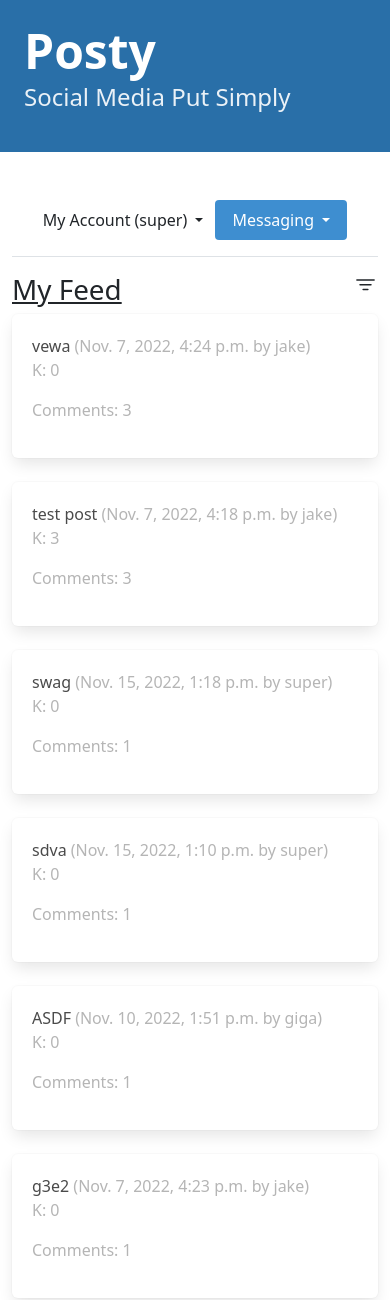
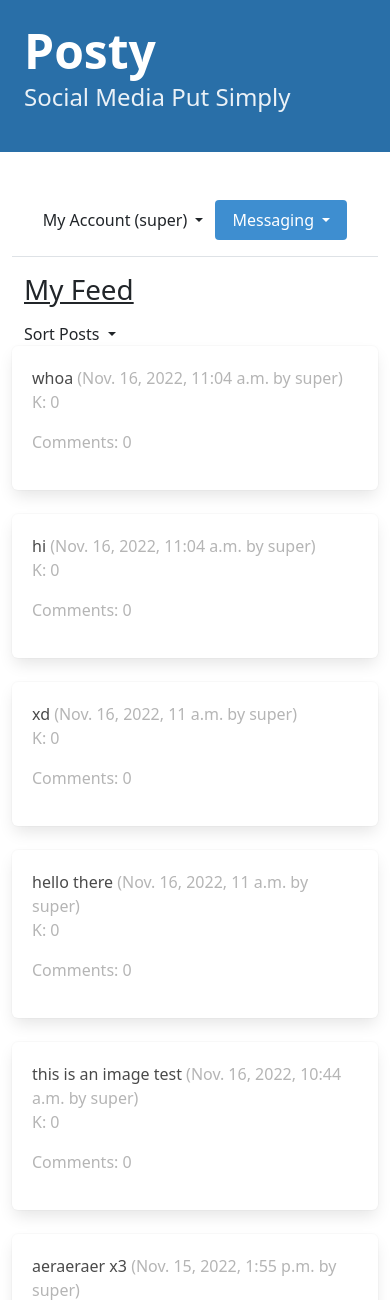
Before and after one commit to cake-dev/posty, a Django app: page / in a window 390 px wide. Shown: the top 1300 px of the page. Run offline with Django 4.2, Linux system fonts and the light colour scheme; a user stored in the database is signed in; data comes from the database, SQL or seed files in the repository; both versions use the stored data as it was after the commit; some libraries are stand-ins or nearby versions.

Commit message:
feed sorting working

```diff
--- a/posty/views.py
+++ b/posty/views.py
@@ -11,21 +11,27 @@ def dashboard(request):
     # form = PostForm(request.POST or None)
     # if request.method == "POST":
     form = PostForm(request.POST, request.FILES)
+    sorting = request.GET.get("sort")
     if form.is_valid():
         img = form.cleaned_data["image"]
         body = form.cleaned_data["body"]
         post = Post.objects.create(user=request.user, image=img, body=body)
         post.save()
         return redirect("posty:dashboard")
-        # if form.is_valid():
-        #     post = form.save(commit=False)
-        #     post.user = request.user
-        #     post.save()
-        #     return redirect("posty:dashboard")
+
+    ordering = {
+        "date_sort": "-created_at",
+        "karma_sort": "-post_karma",
+        "comment_sort": "-comment_count",
+        None: "-created_at",
+    }
+    # followed_posts = Post.objects.filter(
+    #     user__profile__in=request.user.profile.follows.all()
+    # ).order_by("-created_at")
 
     followed_posts = Post.objects.filter(
         user__profile__in=request.user.profile.follows.all()
-    ).order_by("-created_at")
+    ).order_by(ordering[sorting])
 
     return render(
         request,
--- a/templates/posty/dashboard.html
+++ b/templates/posty/dashboard.html
@@ -3,20 +3,59 @@
 {% block content %}
     {% load static %}
     <div class="column">
-        <h1>
-            <u>My Feed</u>
-            {% comment %} Filter {% endcomment %}
-            <svg xmlns="http://www.w3.org/2000/svg"
-                 width="25"
-                 height="25"
-                 fill="currentColor"
-                 id="filter"
-                 viewBox="0 0 16 16">
-                <path d="M6 10.5a.5.5 0 0 1 .5-.5h3a.5.5 0 0 1 0 1h-3a.5.5 0 0 1-.5-.5zm-2-3a.5.5 0 0 1 .5-.5h7a.5.5 0 0 1 0 1h-7a.5.5 0 0 1-.5-.5zm-2-3a.5.5 0 0 1 .5-.5h11a.5.5 0 0 1 0 1h-11a.5.5 0 0 1-.5-.5z"/>
-            </svg>
-        </h1>
+        <div class="container">
+            <div class="row">
+                <div class="col-sm-4">
+                    <h1>
+                        <u>My Feed</u>
+                    </h1>
+                </div>
+                {% comment %} Filter {% endcomment %}
+                <div class="col-sm-4" style="margin-top:2%;">
+                    <div class="dropdown text-end">
+                        <a href="#"
+                           class="d-block link-dark text-decoration-none dropdown-toggle"
+                           id="dropdownUser1"
+                           data-bs-toggle="dropdown"
+                           aria-expanded="false">
+                            Sort Posts
+                        </a>
+                        <ul class="dropdown-menu text-small" aria-labelledby="dropdownUser1">
+                            <li>
+                                <h6 class="dropdown-header">Select Sorting</h6>
+                            </li>
+                            <form method="get" action="{% url 'posty:dashboard' %}">
+                                {% csrf_token %}
+                                <li>
+                                    <button class="dropdown-item"
+                                            href="#"
+                                            type="submit"
+                                            value="date_sort"
+                                            name="sort">Most Recent</button>
+                                </li>
+                                <li>
+                                    <button class="dropdown-item"
+                                            href="#"
+                                            type="submit"
+                                            value="karma_sort"
+                                            name="sort">Karma Score</button>
+                                </li>
+                                <li>
+                                    <button class="dropdown-item"
+                                            href="#"
+                                            type="submit"
+                                            value="comment_sort"
+                                            name="sort">Comment Count</button>
+                                </li>
+                            </form>
+                        </ul>
+                    </div>
+                </div>
+            </div>
+        </div>
         <ul id="posts">
-            {% for post in posts.all|dictsortreversed:"comment_count" %}
+            {% comment %} {% for post in posts.all|dictsortreversed:"comment_count" %} {% endcomment %}
+            {% for post in posts.all %}
                 <li class="post_element">
                     <a class="post" href="{% url 'posty:post_detail' post.pk %}">
                         <div class="box">
@@ -33,86 +72,6 @@
                 </li>
             {% endfor %}
         </ul>
-    </div>
-    <div id="filterModal" class="modal">
-        <!-- Modal content -->
-        <div class="modal-content">
-            <span class="close">&times;</span>
-            <div id="karma">
-                <p>
-                    Karma:
-                    <svg xmlns="http://www.w3.org/2000/svg"
-                         id="karmaFilterOff"
-                         width="16"
-                         height="16"
-                         fill="currentColor"
-                         class="bi bi-x-lg"
-                         viewBox="0 0 16 16">
-                        <path d="M2.146 2.854a.5.5 0 1 1 .708-.708L8 7.293l5.146-5.147a.5.5 0 0 1 .708.708L8.707 8l5.147 5.146a.5.5 0 0 1-.708.708L8 8.707l-5.146 5.147a.5.5 0 0 1-.708-.708L7.293 8 2.146 2.854Z"/>
-                    </svg>
-                    <svg xmlns="http://www.w3.org/2000/svg"
-                         id="karmaFilterLowhigh"
-                         class="filterLowHigh"
-                         width="16"
-                         height="16"
-                         fill="currentColor"
-                         class="bi bi-sort-numeric-down"
-                         viewBox="0 0 16 16">
-                        <path d="M12.438 1.668V7H11.39V2.684h-.051l-1.211.859v-.969l1.262-.906h1.046z"/>
-                        <path fill-rule="evenodd" d="M11.36 14.098c-1.137 0-1.708-.657-1.762-1.278h1.004c.058.223.343.45.773.45.824 0 1.164-.829 1.133-1.856h-.059c-.148.39-.57.742-1.261.742-.91 0-1.72-.613-1.72-1.758 0-1.148.848-1.835 1.973-1.835 1.09 0 2.063.636 2.063 2.687 0 1.867-.723 2.848-2.145 2.848zm.062-2.735c.504 0 .933-.336.933-.972 0-.633-.398-1.008-.94-1.008-.52 0-.927.375-.927 1 0 .64.418.98.934.98z"/>
-                        <path d="M4.5 2.5a.5.5 0 0 0-1 0v9.793l-1.146-1.147a.5.5 0 0 0-.708.708l2 1.999.007.007a.497.497 0 0 0 .7-.006l2-2a.5.5 0 0 0-.707-.708L4.5 12.293V2.5z"/>
-                    </svg>
-                    <svg xmlns="http://www.w3.org/2000/svg"
-                         id="karmaFilterHighLow"
-                         class="filterHighLow"
-                         width="16"
-                         height="16"
-                         fill="currentColor"
-                         class="bi bi-sort-numeric-down-alt"
-                         viewBox="0 0 16 16">
-                        <path fill-rule="evenodd" d="M11.36 7.098c-1.137 0-1.708-.657-1.762-1.278h1.004c.058.223.343.45.773.45.824 0 1.164-.829 1.133-1.856h-.059c-.148.39-.57.742-1.261.742-.91 0-1.72-.613-1.72-1.758 0-1.148.848-1.836 1.973-1.836 1.09 0 2.063.637 2.063 2.688 0 1.867-.723 2.848-2.145 2.848zm.062-2.735c.504 0 .933-.336.933-.972 0-.633-.398-1.008-.94-1.008-.52 0-.927.375-.927 1 0 .64.418.98.934.98z"/>
-                        <path d="M12.438 8.668V14H11.39V9.684h-.051l-1.211.859v-.969l1.262-.906h1.046zM4.5 2.5a.5.5 0 0 0-1 0v9.793l-1.146-1.147a.5.5 0 0 0-.708.708l2 1.999.007.007a.497.497 0 0 0 .7-.006l2-2a.5.5 0 0 0-.707-.708L4.5 12.293V2.5z"/>
-                    </svg>
-                </p>
-            </div>
-            <div id="comments">
-                <p>
-                    Comments:
-                    <svg xmlns="http://www.w3.org/2000/svg"
-                         id="commentsFilterOff"
-                         width="16"
-                         height="16"
-                         fill="currentColor"
-                         class="bi bi-x-lg"
-                         viewBox="0 0 16 16">
-                        <path d="M2.146 2.854a.5.5 0 1 1 .708-.708L8 7.293l5.146-5.147a.5.5 0 0 1 .708.708L8.707 8l5.147 5.146a.5.5 0 0 1-.708.708L8 8.707l-5.146 5.147a.5.5 0 0 1-.708-.708L7.293 8 2.146 2.854Z"/>
-                    </svg>
-                    <svg xmlns="http://www.w3.org/2000/svg"
-                         id="commentsFilterLowhigh"
-                         class="filterLowHigh"
-                         width="16"
-                         height="16"
-                         fill="currentColor"
-                         class="bi bi-sort-numeric-down"
-                         viewBox="0 0 16 16">
-                        <path d="M12.438 1.668V7H11.39V2.684h-.051l-1.211.859v-.969l1.262-.906h1.046z"/>
-                        <path fill-rule="evenodd" d="M11.36 14.098c-1.137 0-1.708-.657-1.762-1.278h1.004c.058.223.343.45.773.45.824 0 1.164-.829 1.133-1.856h-.059c-.148.39-.57.742-1.261.742-.91 0-1.72-.613-1.72-1.758 0-1.148.848-1.835 1.973-1.835 1.09 0 2.063.636 2.063 2.687 0 1.867-.723 2.848-2.145 2.848zm.062-2.735c.504 0 .933-.336.933-.972 0-.633-.398-1.008-.94-1.008-.52 0-.927.375-.927 1 0 .64.418.98.934.98z"/>
-                        <path d="M4.5 2.5a.5.5 0 0 0-1 0v9.793l-1.146-1.147a.5.5 0 0 0-.708.708l2 1.999.007.007a.497.497 0 0 0 .7-.006l2-2a.5.5 0 0 0-.707-.708L4.5 12.293V2.5z"/>
-                    </svg>
-                    <svg xmlns="http://www.w3.org/2000/svg"
-                         id="commentsFilterHighLow"
-                         class="filterHighLow"
-                         width="16"
-                         height="16"
-                         fill="currentColor"
-                         class="bi bi-sort-numeric-down-alt"
-                         viewBox="0 0 16 16">
-                        <path fill-rule="evenodd" d="M11.36 7.098c-1.137 0-1.708-.657-1.762-1.278h1.004c.058.223.343.45.773.45.824 0 1.164-.829 1.133-1.856h-.059c-.148.39-.57.742-1.261.742-.91 0-1.72-.613-1.72-1.758 0-1.148.848-1.836 1.973-1.836 1.09 0 2.063.637 2.063 2.688 0 1.867-.723 2.848-2.145 2.848zm.062-2.735c.504 0 .933-.336.933-.972 0-.633-.398-1.008-.94-1.008-.52 0-.927.375-.927 1 0 .64.418.98.934.98z"/>
-                        <path d="M12.438 8.668V14H11.39V9.684h-.051l-1.211.859v-.969l1.262-.906h1.046zM4.5 2.5a.5.5 0 0 0-1 0v9.793l-1.146-1.147a.5.5 0 0 0-.708.708l2 1.999.007.007a.497.497 0 0 0 .7-.006l2-2a.5.5 0 0 0-.707-.708L4.5 12.293V2.5z"/>
-                    </svg>
-                </p>
-            </div>
-        </div>
     </div>
     <div class="column is-one-third">
         <div class="block">
@@ -133,7 +92,7 @@
                 </p>
             </div>
             <div class="block">
-                <form method="post">
+                <form method="post" enctype="multipart/form-data">
                     {% csrf_token %}
                     {{ form.as_p }}
                     <button class="button is-success is-fullwidth is-medium mt-5 has-background-info"
```
Also changed, not shown: db.sqlite3, media/images/swift_196aVQ3.png (added).
